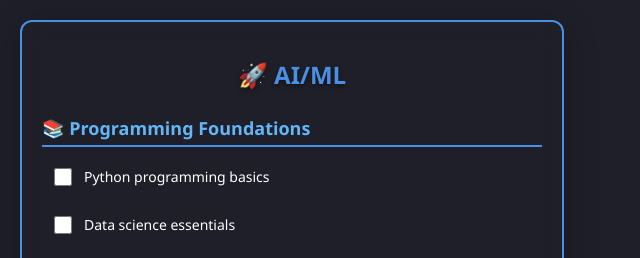
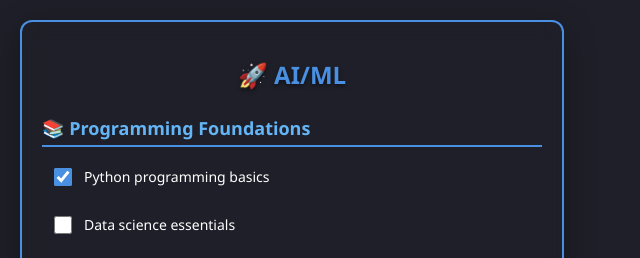
Before and after one commit to nielslysenko/ai-ml-todo-list, a plain HTML site: page index.html in a window 1280 px wide. Shown: the top 258 px of the page, 0-640 px from the left. Drawn offline with Linux system fonts and the light colour scheme.

Commit message:
Done Python programming basics

```diff
--- a/index.html
+++ b/index.html
@@ -83,7 +83,7 @@
 
     <h2>📚 Programming Foundations</h2>
     <div class="todo-item">
-        <input type="checkbox" class="checkbox" onchange="toggleComplete(this)">
+        <input type="checkbox" class="checkbox" onchange="toggleComplete(this)" checked>
         <span class="todo-text">Python programming basics</span>
     </div>
     <div class="todo-item">
```
